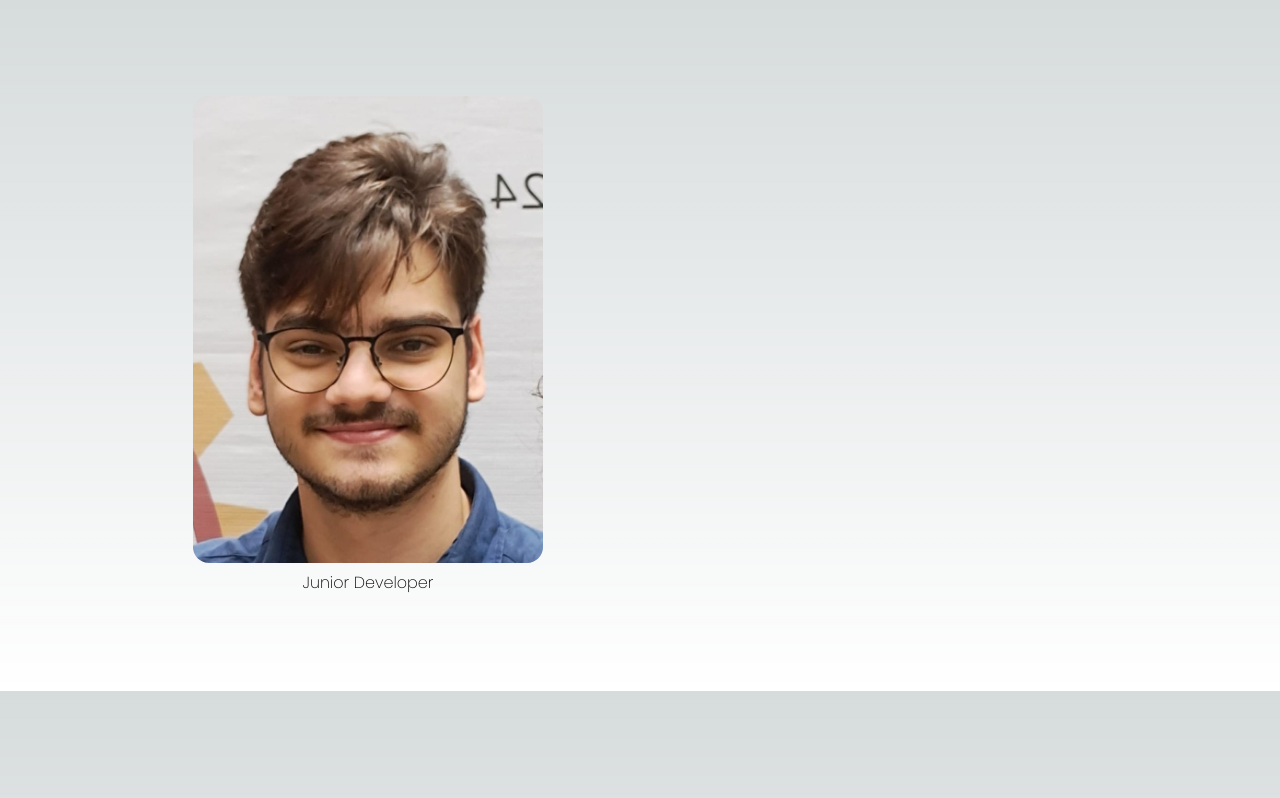
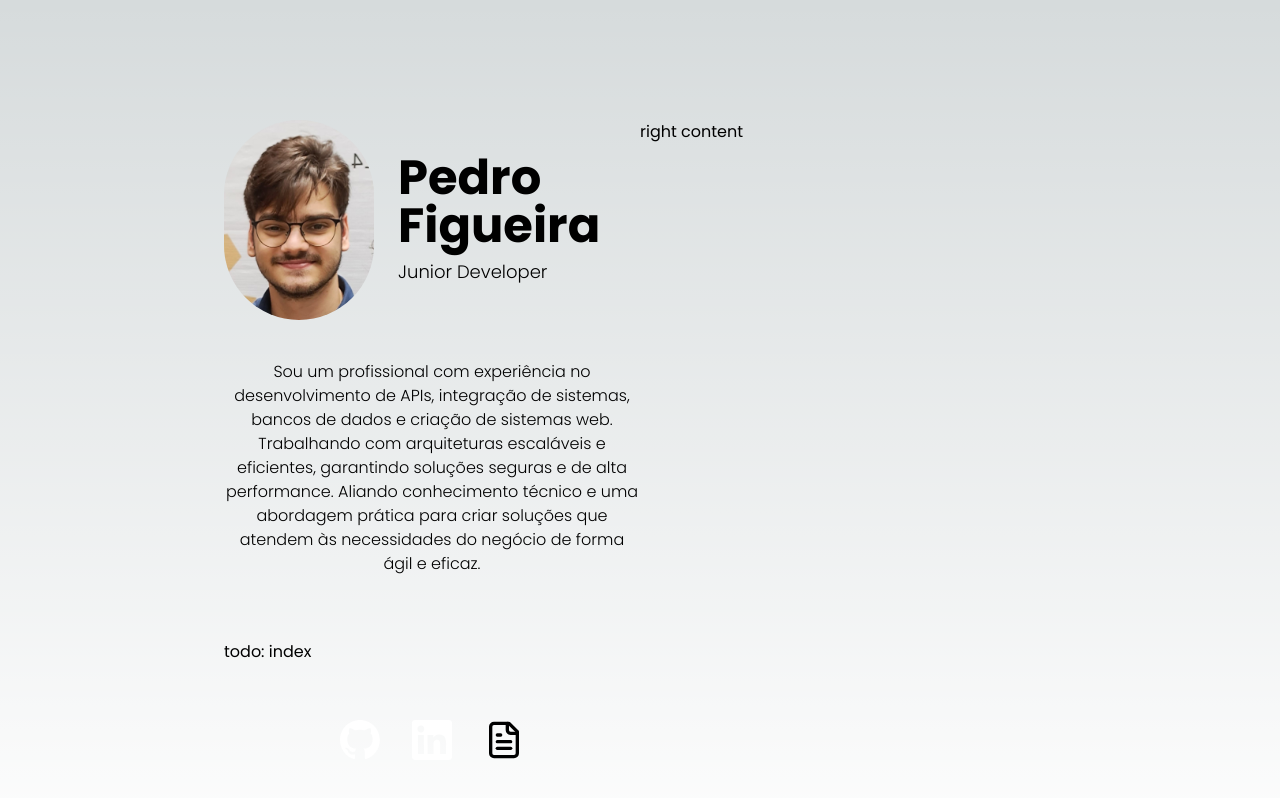
Before and after one commit to PepeuFBV/portfolio, a Next.js app: page / in a window 1280 px wide. Shown: the top 798 px of the page. Built offline with nearby package versions, Linux system fonts and the light colour scheme.

Commit message:
Re-structuring

```diff
--- a/src/app/page.tsx
+++ b/src/app/page.tsx
@@ -3,8 +3,9 @@ import Home from '@/components/Home'
 
 export default function Main() {
     return (
-        <main className="grid grid-cols-2 max-h-[90vh] w-full items-center justify-between p-24">
+        <main className="grid grid-cols-2 h-screen w-full items-center justify-between my-10 py-20 px-56">
             <Home />
+            <p className='w-full h-full'>right content</p>
         </main>
     )
 }
--- /dev/null
+++ b/src/components/Header/index.tsx
@@ -0,0 +1,17 @@
+'use client'
+
+import HeaderBtn from '@/components/ui/header-button'
+
+const Header = () => {
+    return (
+        <header className="relative z-10 flex items-center max-h-[10vh] w-full flex-1 justify-center p-4 pt-12 mb-7">
+            <nav className="grid grid-cols-3 justify-items-center gap-16 md:gap-24 lg:gap-36 text-md sm:text-xl md:text-2xl font-extralight">
+                <HeaderBtn key={1} href="/">home</HeaderBtn>
+                <HeaderBtn key={2} href="/projetos">projetos</HeaderBtn>
+                <HeaderBtn key={3} href="/contato">contato</HeaderBtn>
+            </nav>
+        </header>
+    )
+}
+
+export default Header
--- /dev/null
+++ b/src/components/Home/icons.tsx
@@ -0,0 +1,41 @@
+'use client'
+
+import { Github } from '@/components/icons/github'
+import { Linkedin } from '@/components/icons/linkedin'
+import { Curriculum } from '@/components/icons/curriculum'
+import { motion } from 'framer-motion'
+
+const INITIAL_DELAY = 0.0
+const DELAY_MULTIPLIER = 0.2
+
+const Icons = () => {
+    let iterator: number = 0 // icons iterator
+
+    return (
+        <div className='flex gap-8'>
+            <motion.div
+                initial={{ opacity: 0, y: 15 }}
+                animate={{ opacity: 1, y: 0 }}
+                transition={{ duration: 0.5, delay: INITIAL_DELAY + DELAY_MULTIPLIER * iterator++ }}
+            >
+                <Github size={40} />
+            </motion.div>
+            <motion.div
+                initial={{ opacity: 0, y: 15 }}
+                animate={{ opacity: 1, y: 0 }}
+                transition={{ duration: 0.5, delay: INITIAL_DELAY + DELAY_MULTIPLIER * iterator++ }}
+            >
+                <Linkedin size={40} />
+            </motion.div>
+            <motion.div
+                initial={{ opacity: 0, y: 15 }}
+                animate={{ opacity: 1, y: 0 }}
+                transition={{ duration: 0.5, delay: INITIAL_DELAY + DELAY_MULTIPLIER * iterator++ }}
+            >
+                <Curriculum size={40} />
+            </motion.div>
+        </div>
+    )
+}
+
+export { Icons }
--- a/src/components/Home/index.tsx
+++ b/src/components/Home/index.tsx
@@ -1,5 +1,6 @@
 import React from 'react'
 import Image from 'next/image'
+import { Icons } from '@/components/Home/icons'
 import { aboutme } from '@/data/aboutme'
 import { getLanguagePos } from '@/utils/language-handler'
 import * as motion from 'motion/react-client'
@@ -8,24 +9,40 @@ const Home = () => {
     const languagePos = getLanguagePos()
 
     return (
-        <section className='flex flex-col place-items-center w-full h-full'>
-            <motion.div
+        <section className='flex flex-col place-items-center w-full h-full justify-between'>
+            <div className='flex flex-col gap-16'>
+                <div className='w-full flex flex-col gap-10'>
+                    <div className='flex gap-6 items-center justify-start'>
+                        <Image src="/pedro.jpg" alt="Logo" width={150} height={150} loading='eager' quality={100} className='rounded-full float-left' />
+                        <div className='flex flex-col gap-2'>
+                            <motion.h1
                                 initial={{ opacity: 0, y: 50 }}
                                 animate={{ opacity: 1, y: 0 }}
-                transition={{ duration: 0.5, delay: 0.5 }}
-                className='flex flex-col items-center gap-2'
+                                transition={{ duration: 0.5, delay: 0.7 }}
+                                className='text-5xl font-bold'
                             >
-                <Image src="/pedro.jpg" alt="Logo" width={350} height={350} loading='eager' quality={100} className='rounded-2xl' />
+                                {aboutme.name}
+                            </motion.h1>
                             <motion.p
                                 initial={{ opacity: 0, y: 50 }}
                                 animate={{ opacity: 1, y: 0 }}
                                 transition={{ duration: 0.5, delay: 1 }}
-                    className='font-extralight'
+                                className='font-light text-lg'
                             >
                                 {aboutme.role[languagePos]}
                             </motion.p>
-            </motion.div>
-        </section>
+                        </div>
+                    </div>
+                    <p className='text-center font-light text-base'>
+                        {aboutme.smallDescription[languagePos]}
+                    </p>
+                </div>
+                <div>
+                    <p>todo: index</p>
+                </div>
+            </div>
+            <Icons />
+        </section >
     )
 }
 
```
Also changed, not shown: src/components/Aboutme/index.tsx (line endings or trailing spaces). Lines whose indentation alone changed are shown as unchanged.
